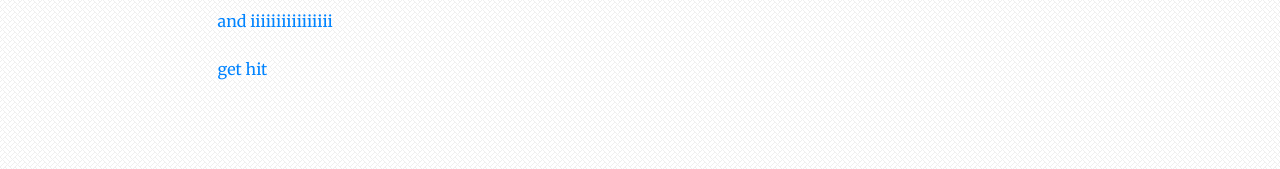
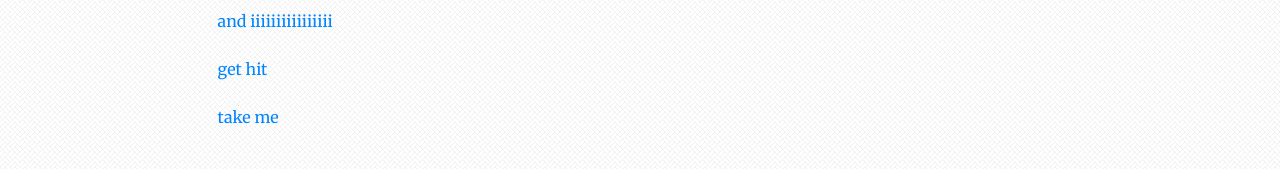
Before and after one commit to theycallmezeal/theycallmezeal.github.io, a Jekyll site: the page built from _posts/2012-11-15-gifsound.md, in a window 1280 px wide and 900 px high, scrolled down 1547 px. Shown: the part 731-900 px from the top of the window. Built offline with Jekyll 4.4.1, drawn with Linux system fonts in a browser that asks for light colours.

Commit message:
Add gifsound
BABY
(hey)
TAPE ME
TO THE
CEILING

```diff
--- a/_posts/2012-11-15-gifsound.md
+++ b/_posts/2012-11-15-gifsound.md
@@ -89,3 +89,5 @@ category: fun
 [and iiiiiiiiiiiiiiii](https://gifsound.com/?gifv=U20qcBx&v=H9nPf7w7pDI&s=188)
 
 [get hit](https://gifsound.com/?gif=https://i.imgur.com/uMUjrjF.gif&v=h_D3VFfhvs4&s=242)
+
+[take me](https://gifsound.com/?gifv=0yrLQWB&v=TeccAtqd5K8&s=179)
```
